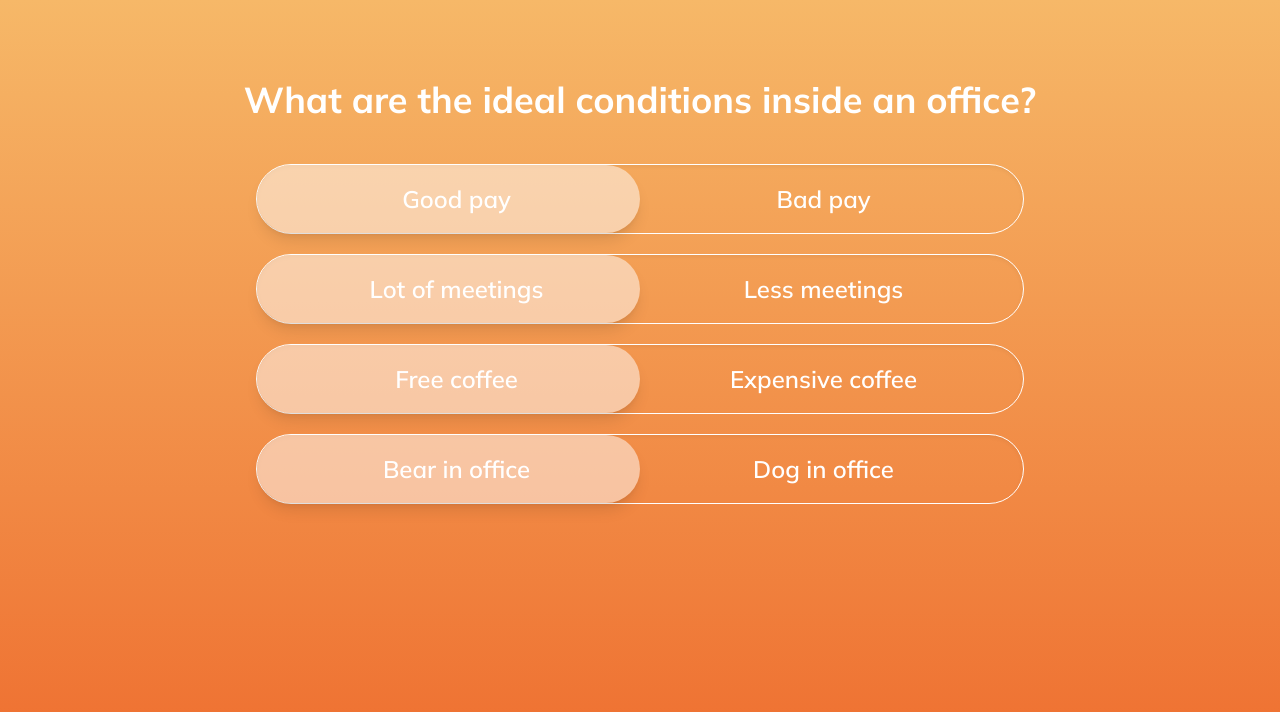
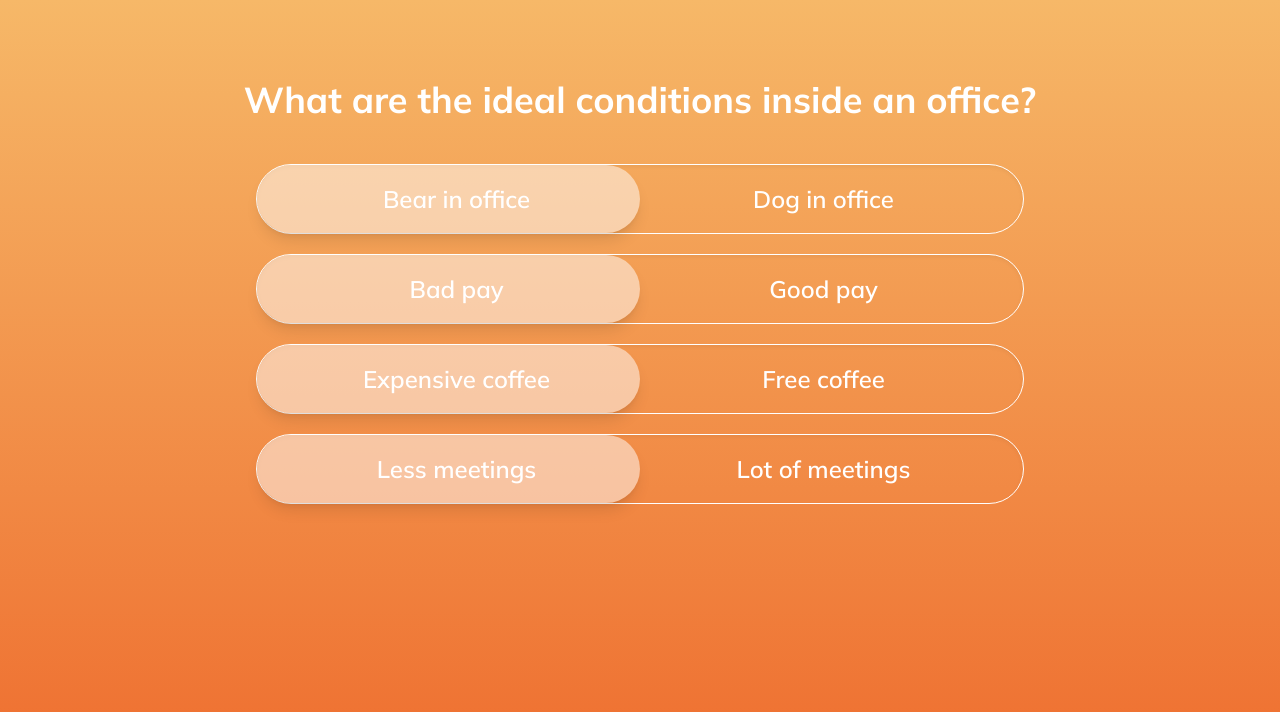
Before and after one commit to nsstarr/react-toggle-switch, a React (Vite) app: page / in a window 1280 px wide. Shown: the top 712 px of the page. Built offline with nearby package versions, Linux system fonts and the light colour scheme.

Commit message:
feat: randomise answers

```diff
--- a/src/App.tsx
+++ b/src/App.tsx
@@ -27,7 +27,11 @@ const App: React.FC = () => {
     <div className="font-display">
       <section className="flex h-full w-full">
         <CorrectnessProvider>
-          <QuizQuestion question={question} groupedAnswers={groupedAnswers} />
+          <QuizQuestion
+            question={question}
+            groupedAnswers={groupedAnswers}
+            randomized={true}
+          />
         </CorrectnessProvider>
       </section>
     </div>
--- a/src/components/quiz/QuizQuestion.tsx
+++ b/src/components/quiz/QuizQuestion.tsx
@@ -3,6 +3,7 @@ import AnswerToggle from "./AnswerToggle";
 import { useCorrectness } from "../../context/CorrrectnessContext";
 import useCorrectnessCalculation from "../../hooks/useCorrectnessCalculations";
 import useAnswerState from "../../hooks/useAnswerState";
+import useShuffledGroupedAnswers from "../../hooks/useShuffledAnswers";
 
 interface AnswerOption {
   id: number;
@@ -12,16 +13,23 @@ interface AnswerOption {
 
 interface QuizQuestionProps {
   question: string;
-  groupedAnswers: AnswerOption[][]; // Accept grouped answers
+  groupedAnswers: AnswerOption[][];
+  randomized?: boolean;
 }
 
 const QuizQuestion: React.FC<QuizQuestionProps> = ({
   question,
   groupedAnswers,
+  randomized = false,
 }) => {
   const { correctness, setCorrectness } = useCorrectness();
 
-  const totalCorrectAnswers = groupedAnswers
+  const shuffledGroupedAnswers = useShuffledGroupedAnswers(
+    groupedAnswers,
+    randomized
+  );
+
+  const totalCorrectAnswers = shuffledGroupedAnswers
     .flat()
     .filter((answer) => answer.correct).length;
 
@@ -32,10 +40,9 @@ const QuizQuestion: React.FC<QuizQuestionProps> = ({
     handleAnswerChange,
   } = useAnswerState();
 
-  // Use custom hook for correctness calculation
   useCorrectnessCalculation({
     selectedAnswers,
-    groupedAnswers,
+    groupedAnswers: shuffledGroupedAnswers,
     totalCorrectAnswers,
     setCorrectness,
   });
@@ -72,7 +79,7 @@ const QuizQuestion: React.FC<QuizQuestionProps> = ({
       {/* Answer toggles */}
       <fieldset aria-describedby="feedback" className="mt-6">
         <legend className="sr-only">Answer the following question</legend>
-        {groupedAnswers.map((answers, index) => (
+        {shuffledGroupedAnswers.map((answers, index) => (
           <AnswerToggle
             key={index}
             answers={answers}
--- /dev/null
+++ b/src/hooks/useShuffledAnswers.ts
@@ -0,0 +1,42 @@
+import { useEffect, useState } from "react";
+
+interface AnswerOption {
+  id: number;
+  label: string;
+  correct: boolean;
+}
+
+type GroupedAnswerArray = AnswerOption[][];
+
+const useShuffledGroupedAnswers = (
+  groupedAnswers: GroupedAnswerArray,
+  randomized: boolean
+): GroupedAnswerArray => {
+  const [shuffledGroupedAnswers, setShuffledGroupedAnswers] =
+    useState<GroupedAnswerArray>(groupedAnswers);
+
+  const shuffleArray = <T>(array: T[]): T[] => {
+    return array
+      .map((item) => ({ item, sortKey: Math.random() }))
+      .sort((a, b) => a.sortKey - b.sortKey)
+      .map(({ item }) => item);
+  };
+
+  useEffect(() => {
+    if (randomized) {
+      // Shuffle the order
+      const shuffledAnswers = groupedAnswers.map((group) =>
+        shuffleArray(group)
+      );
+      // Shuffle the groups themselves
+      setShuffledGroupedAnswers(shuffleArray(shuffledAnswers));
+    } else {
+      // Reset to original if not randomized
+      setShuffledGroupedAnswers(groupedAnswers);
+    }
+  }, [randomized, groupedAnswers]);
+
+  return shuffledGroupedAnswers;
+};
+
+export default useShuffledGroupedAnswers;
```
